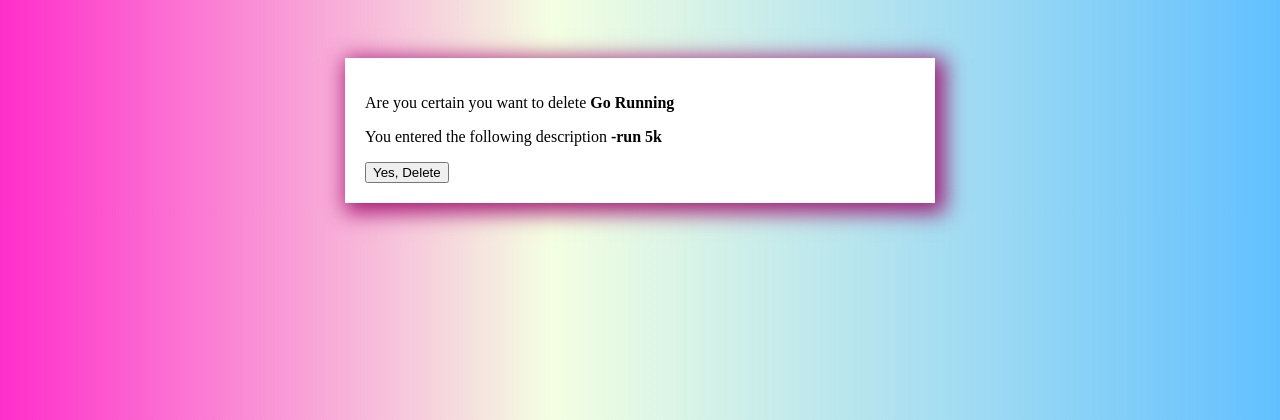
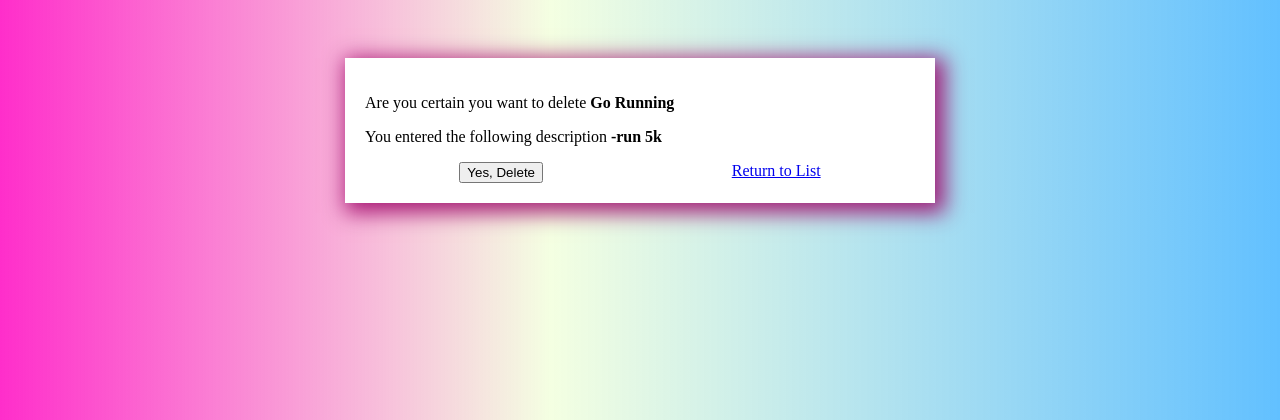
Before and after one commit to LeahGrim/TodoList, a Django app: page /task-delete/15/ in a window 1280 px wide. Shown: the top 420 px of the page. Run offline with Django 4.2, Linux system fonts and the light colour scheme; a user stored in the database is signed in; data comes from the database, SQL or seed files in the repository.

Commit message:
styled the confirm delete page and added a return option

```diff
--- a/todolistprj/todo/templates/todo/main.html
+++ b/todolistprj/todo/templates/todo/main.html
@@ -56,6 +56,10 @@
             color: rgba(1, 125, 106, 0.877);
             margin-left: 30px;
         }
+        .delete-page-buttons{
+            display: flex;
+            justify-content: space-around;
+        }
     </style>
     <body>
         <div class="container">
--- a/todolistprj/todo/templates/todo/task_confirm_delete.html
+++ b/todolistprj/todo/templates/todo/task_confirm_delete.html
@@ -6,7 +6,10 @@
 
     <p> Are you certain you want to delete <b> {{task}}  </b></p>
     <p> You entered the following description <b> {{task.description}}</b></p>
+    <div class="delete-page-buttons">
     <input type="submit" value="Yes, Delete">
+    <a href="{% url 'task' %}"> Return to List </a>
+   </div>
 </form>
 <a href="{% url 'task' %}"> </a>
 {% endblock content %}
```
